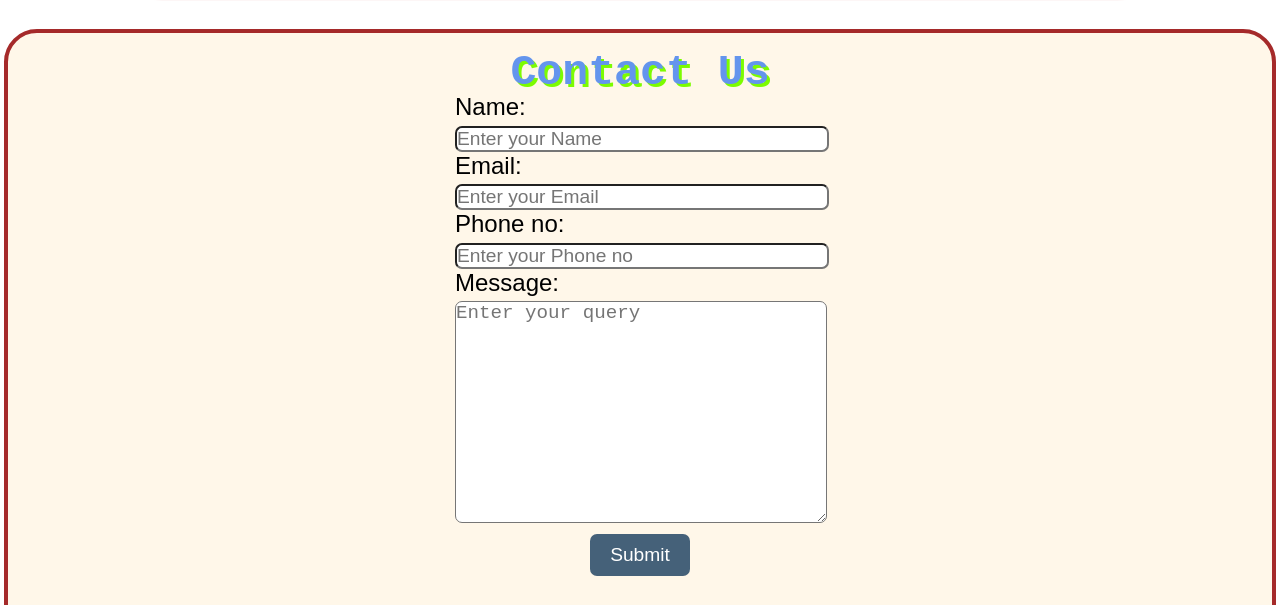
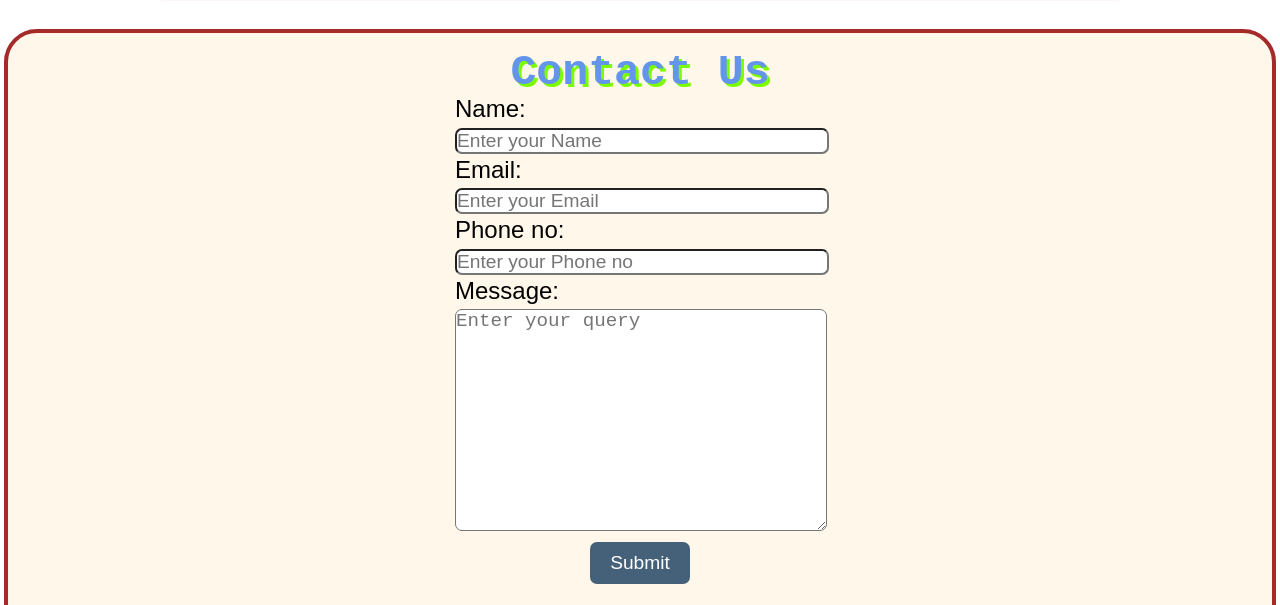
Before and after one commit to Aashutosh24/Webd_Project-2, a plain HTML site: page index.html in a window 1280 px wide. Shown: the part 2261-2866 px from the top of the page. Drawn offline with Linux system fonts and the light colour scheme; a web font is replaced by a local one.

Commit message:
added_phone

```diff
--- a/phone.css
+++ b/phone.css
@@ -42,7 +42,7 @@
     width: 70%;
 }
 #AboutUs img{
-
+    display: flex;
 }
 /* Contactus Section */
 #ContactUs{
--- a/style.css
+++ b/style.css
@@ -147,7 +147,7 @@ h2{
 #ContactUs label{
     font-size: 1.5em;
     font-family: sans-serif;
-    line-height: .5rem;
+    line-height: 1.5rem;
 }
 .contact form{
 line-height: 1.8em;
```
